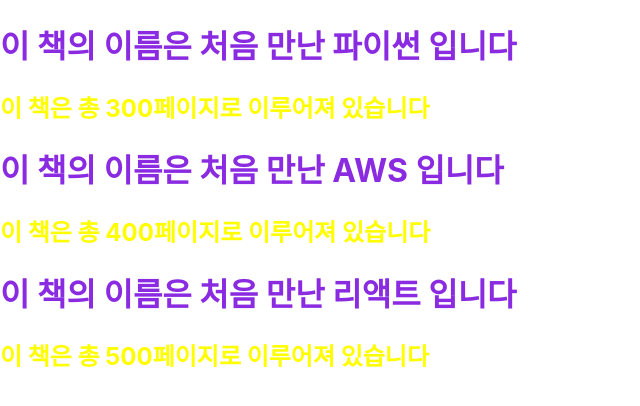
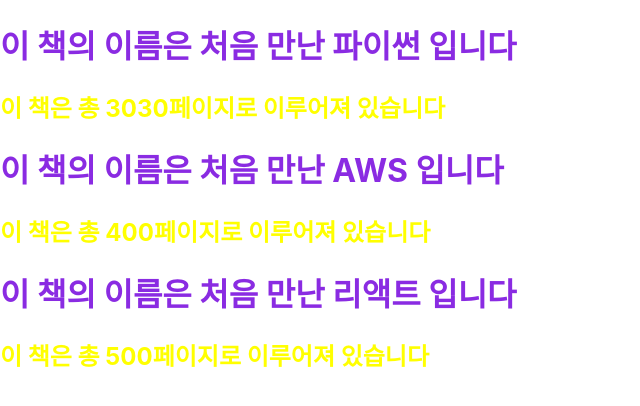
Before and after one commit to tossyKim/ReactProject2024, a React (Create React App) app: page / in a window 1280 px wide. Shown: the top 406 px of the page, without its empty margins (0-640 px from the left). Built offline with nearby package versions, Linux system fonts and the light colour scheme.

Commit message:
React 2장, 3장 1

```diff
--- a/src/chp03/Library.jsx
+++ b/src/chp03/Library.jsx
@@ -4,7 +4,7 @@
 function Library(props){
     return(
         <div>
-            <Book name="처음 만난 파이썬" numOfPage={300}/>
+            <Book name="처음 만난 파이썬" numOfPage={3030}/>
             <Book name="처음 만난 AWS" numOfPage={400}/>
             <Book name="처음 만난 리액트" numOfPage={500}/>
         </div>
```
